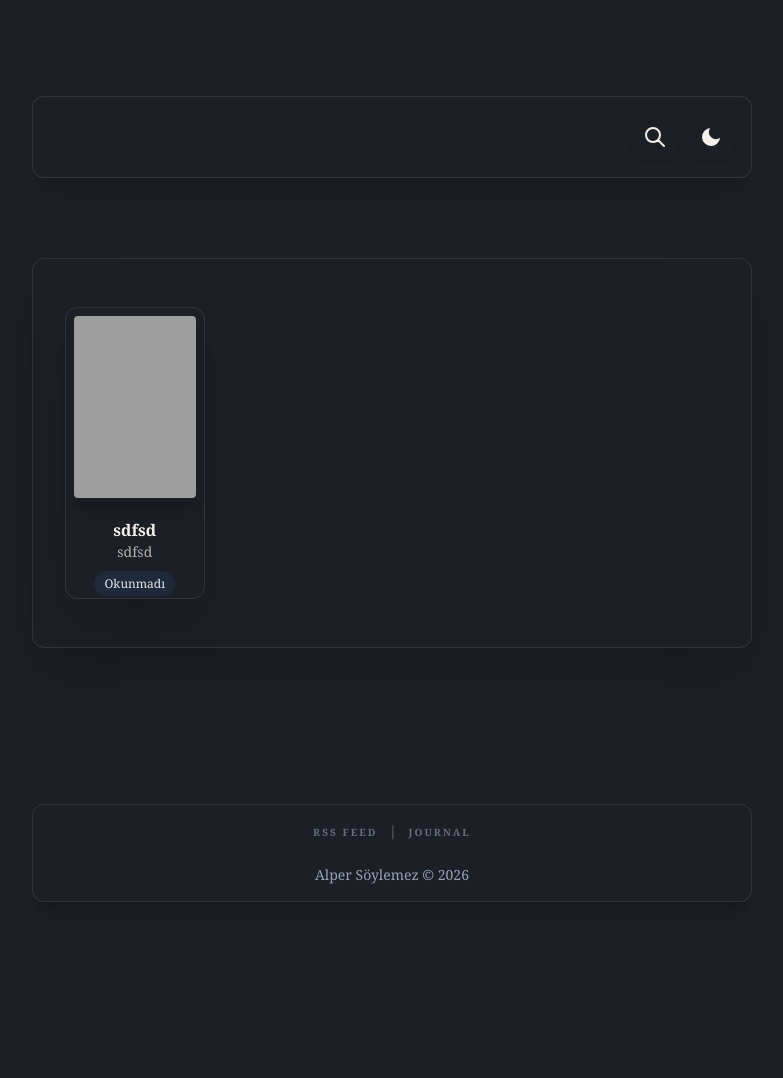
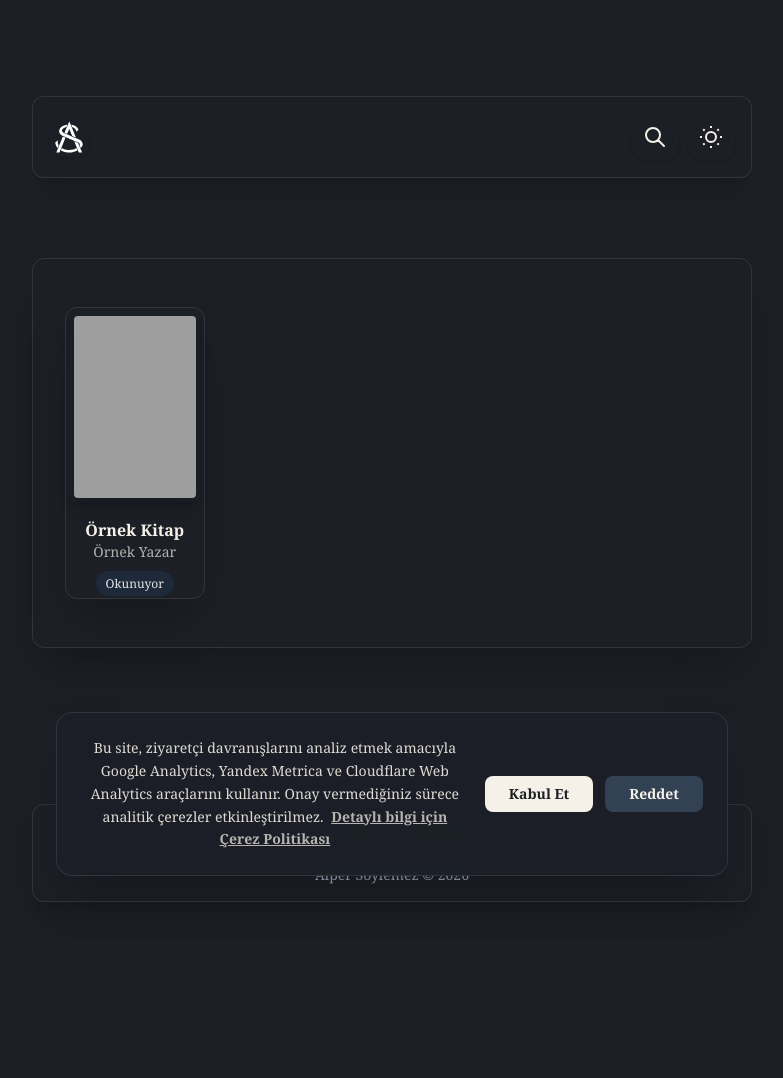
Before and after one commit to lprsylmz/jekyll-blog, a Jekyll site: the page built from kitaplik/index.html, in a window 1280 px wide. Shown: the whole page, without its empty margins (248-1031 px from the left). Built offline with Jekyll 4.4.1, drawn with Linux system fonts in a browser that asks for light colours; comment, search, counter and statistics services are not loaded.

Commit message:
kitaplik

```diff
--- a/_config.yml
+++ b/_config.yml
@@ -49,6 +49,11 @@
     permalink: /blog/:title/
     values:
       layout: "post"
+  books:
+    output: true
+    permalink: /kitap/:title/
+    values:
+      layout: "book"
 
 defaults:
   - scope:
@@ -66,3 +71,8 @@
       type: "articles"
     values:
       layout: "post"
+  - scope:
+      path: ""
+      type: "books"
+    values:
+      layout: "book"
--- /dev/null
+++ b/_content/_books/ornek-kitap.md
@@ -0,0 +1,7 @@
+---
+title: "Örnek Kitap"
+author: "Örnek Yazar"
+status: "Okunuyor"
+image: "https://alpersoylemez.com/images/placeholder-book.png"
+---
+Bu kitap hakkında notlar.
--- a/kitaplik/index.html
+++ b/kitaplik/index.html
@@ -46,6 +49,7 @@
 
 
     <link rel="stylesheet" href="assets/css/main.css">
+    <script src="/assets/js/alpine.min.js" defer></script>
 
 
 
@@ -381,7 +385,7 @@
     <div class="max-w-3xl mx-auto px-6 py-16 md:py-24">
        <header class="sticky top-0 z-40 bg-brand-light dark:bg-brand-dark border border-brand-dark/10 dark:border-brand-light/10 rounded-xl relative flex flex-col gap-6 mb-20 border-b border-brand-muted/30 dark:border-brand-accent/30 shadow-xl hover:bg-brand-light/95 dark:hover:bg-brand-dark/95 p-4">
             <div class="flex justify-between items-center">
-                <a href="kitaplik" class="hover:opacity-80 transition-opacity" aria-label="Ana Sayfa">
+                <a href="/" class="hover:opacity-80 transition-opacity" aria-label="Ana Sayfa">
                     <svg x-show="!darkMode" x-cloak class="rounded-xl bg-brand-light text-brand-dark dark:bg-brand-dark dark:text-brand-light hover:bg-brand-accent dark:hover:bg-brand-muted transition-all duration-300 shadow-sm focus:outline-none" width="40" height="40" viewBox="0 0 512 512" xmlns="http://www.w3.org/2000/svg">
                         <g transform="matrix(0.06436962,0,0,-0.06752194,-75.430711,374.30048)" fill="#000000" stroke="none">
                             <g transform="translate(-1.8043429e-6,-3509.9698)">
@@ -490,30 +494,28 @@
             <div wire:snapshot="{&quot;data&quot;:[],&quot;memo&quot;:{&quot;id&quot;:&quot;Gdr83Fy15R7Rvico5QI4&quot;,&quot;name&quot;:&quot;pages::books&quot;,&quot;path&quot;:&quot;kitaplik&quot;,&quot;method&quot;:&quot;GET&quot;,&quot;release&quot;:&quot;a-a-a&quot;,&quot;children&quot;:[],&quot;scripts&quot;:[],&quot;assets&quot;:[],&quot;errors&quot;:[],&quot;locale&quot;:&quot;en&quot;,&quot;islands&quot;:[]},&quot;checksum&quot;:&quot;921e367e6f0dfb40bb78f17d5ff27d984ee06ebb507e0d4ee00faeffa026a54c&quot;}" wire:effects="{&quot;partials&quot;:[]}" wire:id="Gdr83Fy15R7Rvico5QI4" wire:name="pages::books">
     <div class="container mx-auto px-4 sm:px-8 py-12 border border-brand-dark/10 dark:border-brand-light/10 rounded-xl shadow-2xl">
         <div class="grid grid-cols-2 sm:grid-cols-2 md:grid-cols-3 lg:grid-cols-4 gap-8 ">
-            <!--[if BLOCK]><![endif]-->                <a href="kitap/sdfsd" class="block">
+            {% for book in site.books %}
+            <a href="{{ book.url | relative_url }}" class="block">
                 <div class="flex flex-col items-center group cursor-pointer border border-brand-dark/10 dark:border-brand-light/10 rounded-xl shadow-2xl p-1 h-full ">
-
-
                         <div class="relative rounded-lg p-1 shadow-lg transition-colors duration-300">
-                            <img src="https://alpersoylemez.com/images/placeholder-book.png"
-                                alt="sdfsd"
+                            <img src="{{ book.image | default: 'https://alpersoylemez.com/images/placeholder-book.png' }}"
+                                alt="{{ book.title }}"
                                 class="w-full h-auto rounded shadow-lg object-cover transition-transform duration-300 group-hover:scale-105"
                                 style="aspect-ratio: 2/3;">
                             <div class="absolute inset-0 bg-brand-primary bg-opacity-0 group-hover:bg-opacity-20 transition-opacity duration-300 rounded"></div>
                         </div>
                         <div class="mt-4 text-center w-full">
-                            <h3 class="text-base font-semibold text-brand-dark dark:text-brand-light group-hover:text-brand-primary transition-colors">sdfsd</h3>
-                            <p class="text-sm text-brand-dark/70 dark:text-brand-light/70">sdfsd</p>
+                            <h3 class="text-base font-semibold text-brand-dark dark:text-brand-light group-hover:text-brand-primary transition-colors">{{ book.title }}</h3>
+                            <p class="text-sm text-brand-dark/70 dark:text-brand-light/70">{{ book.author }}</p>
                         </div>
                         <div class="mt-2 w-full text-center justify-center items-center">
                             <span class="text-xs  font-medium px-2.5 py-1 rounded-full bg-gray-100 text-gray-800 dark:bg-gray-800 dark:text-gray-200">
-                                Okunmadı
+                                {{ book.status | default: 'Okunmadı' }}
                             </span>
                         </div>
-
                 </div>
-                 </a>
-            <!--[if ENDBLOCK]><![endif]-->        </div>
+            </a>
+            {% endfor %}        </div>
     </div>
 </div>
         </main>
```
Also changed, not shown: other parts of kitaplik/index.html (+3 -0 lines), _layouts/book.html (added, +119 -0 lines), 1 other file.
